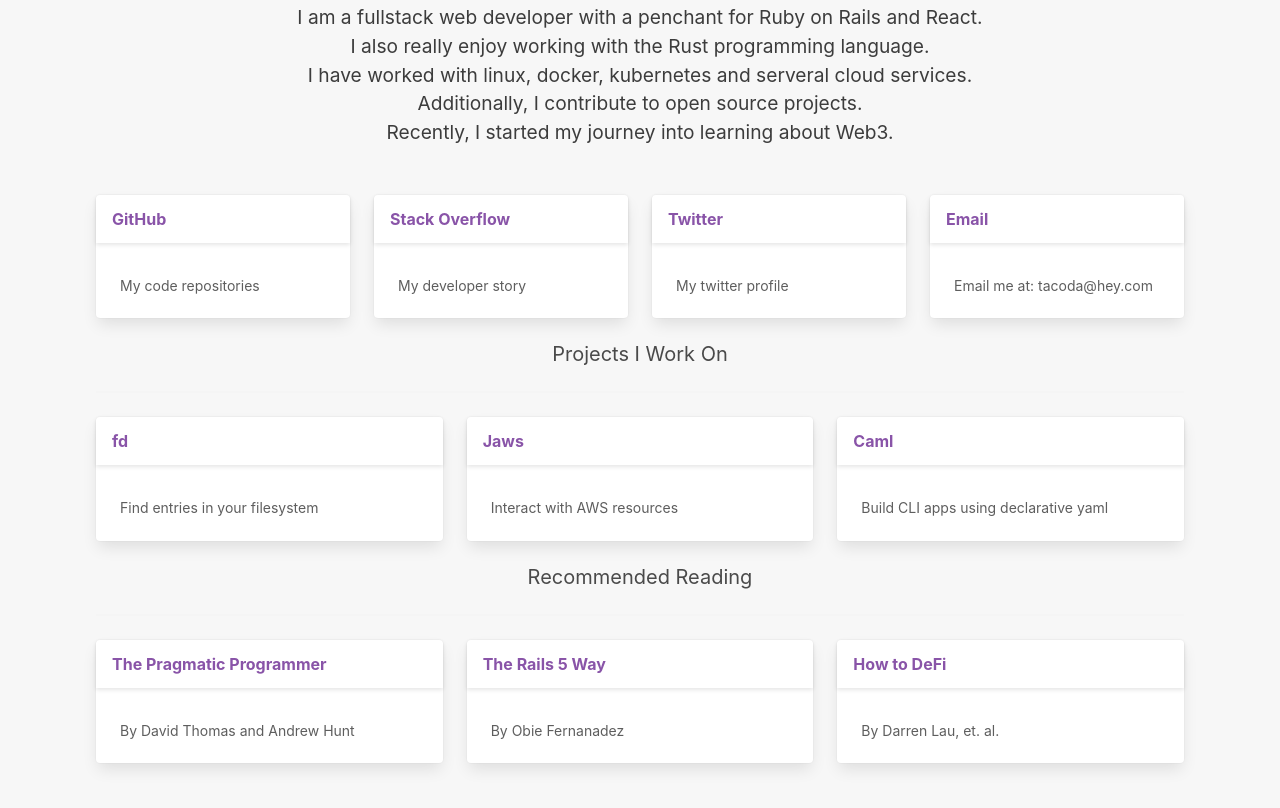
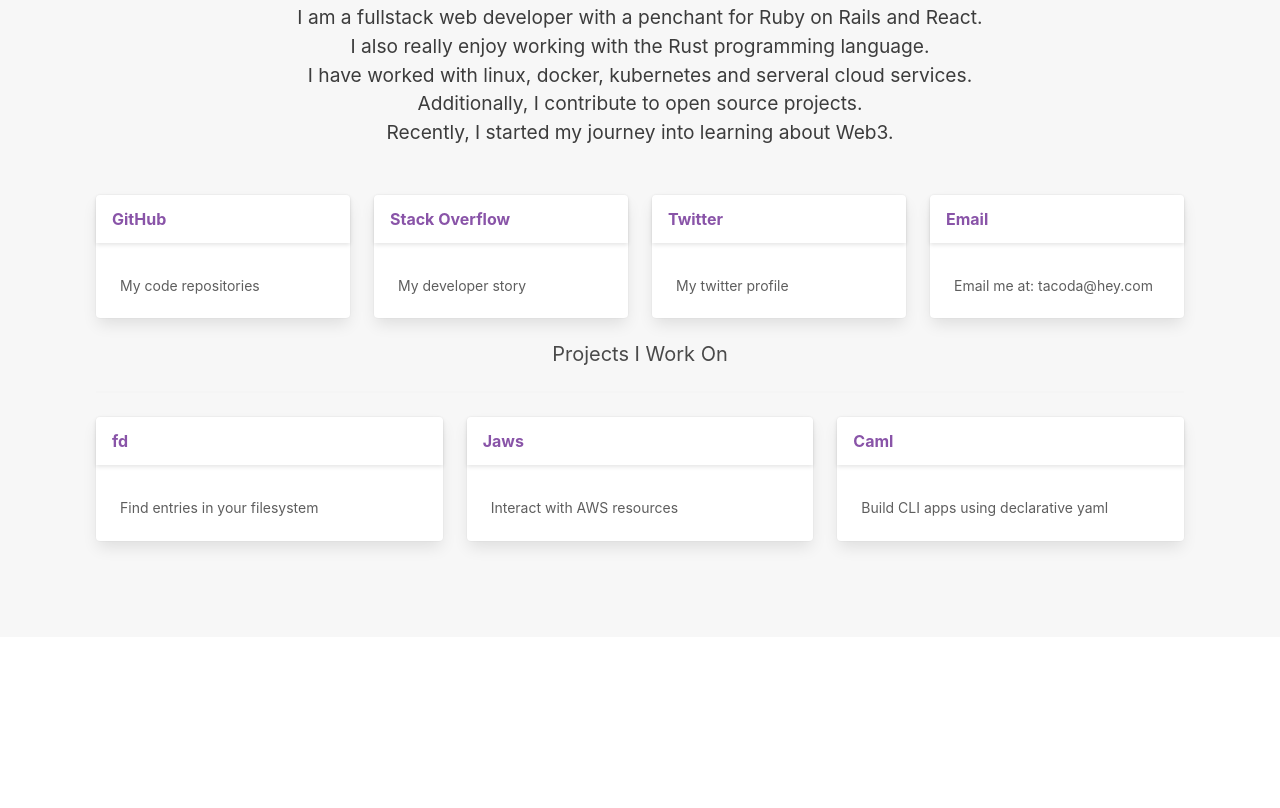
Before and after one commit to tacoda/tacoda-site, a Gatsby site: page / in a window 1280 px wide. Shown: the part 446-1254 px from the top of the page. After the commit the page ends 1083 px from the top, so only its background shows below. Built offline with nearby package versions, Linux system fonts and the light colour scheme; Gatsby itself is replaced by a stand-in of ours.

Commit message:
Remove books section

```diff
--- a/src/pages/index.js
+++ b/src/pages/index.js
@@ -127,26 +127,6 @@
   },
 ]
 
-const books = [
-  {
-    text: "The Pragmatic Programmer",
-    url: "https://www.amazon.com/Pragmatic-Programmer-journey-mastery-Anniversary-ebook/dp/B07VRS84D1/ref=sr_1_1?crid=2L59AAIQ63TLX&keywords=the+pragmatic+programmer&qid=1637524617&sprefix=the+pragmatic+%2Caps%2C214&sr=8-1",
-    description:
-      "By David Thomas and Andrew Hunt",
-  },{
-    text: "The Rails 5 Way",
-    url: "https://www.amazon.com/Rails-Way-Addison-Wesley-Professional-Ruby-ebook/dp/B077D9X5NM/ref=sr_1_1?keywords=the+rails+way&qid=1637524118&sr=8-1",
-    description:
-      "By Obie Fernanadez",
-  },
-  {
-    text: "How to DeFi",
-    url: "https://www.amazon.com/How-DeFi-Beginner-Coin-Gecko-ebook/dp/B098KMWZG7/ref=sr_1_3?keywords=how+to+defi&qid=1637524214&sr=8-3",
-    description:
-      "By Darren Lau, et. al.",
-  },
-]
-
 // markup
 const IndexPage = () => {
   return (
@@ -229,33 +209,6 @@
             </div>
           ))}
         </div>
-        <h2 class="subtitle" style={titleStyle}>
-          Recommended Reading
-        </h2>
-        <hr />
-        <div class="columns">
-          {books.map(book => (
-            <div class="column is-one-fourth">
-              <div class="card">
-                <header class="card-header">
-                  <p class="card-header-title">
-                    <a
-                      style={linkStyle}
-                      href={`${book.url}`}
-                    >
-                      {book.text}
-                    </a>
-                  </p>
-                </header>
-                <div class="card-content">
-                  <div class="content">
-                    <p style={descriptionStyle}>{book.description}</p>
-                  </div>
-                </div>
-              </div>
-            </div>
-          ))}
-        </div>
       </div>
     </main>
   )
```
